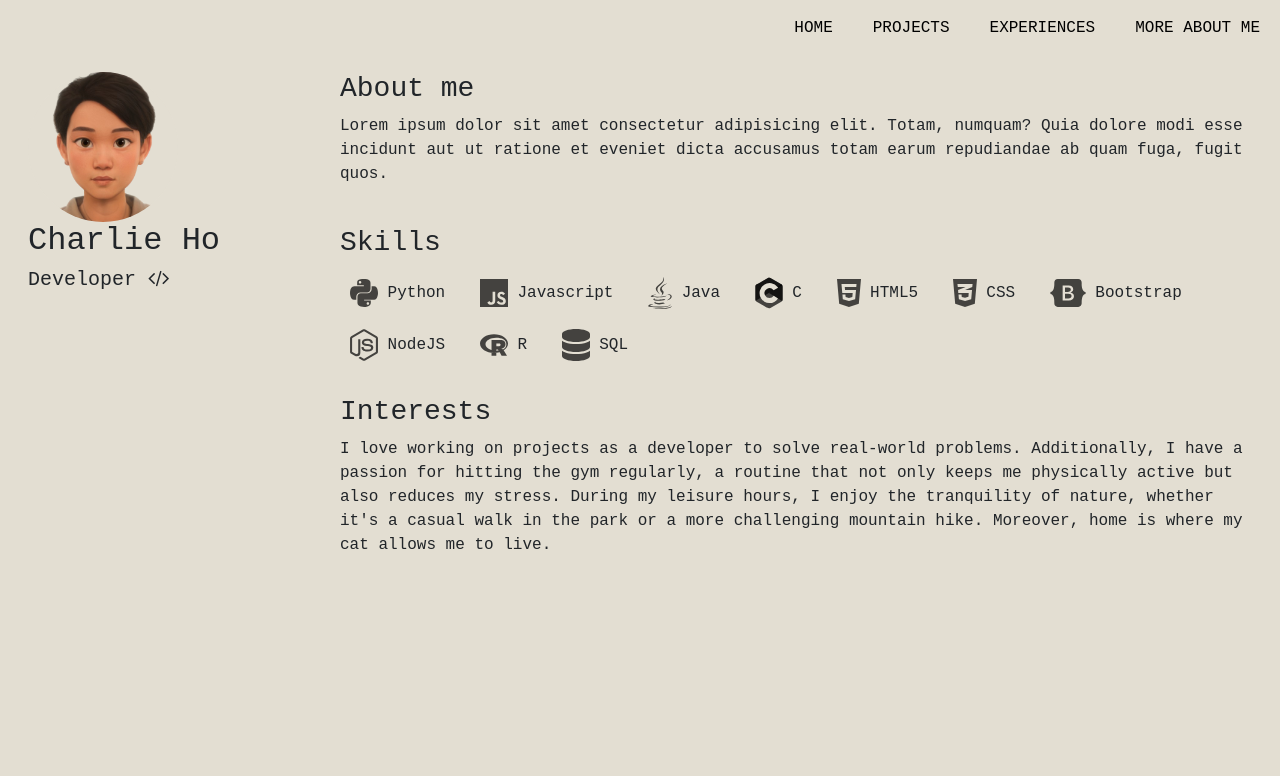
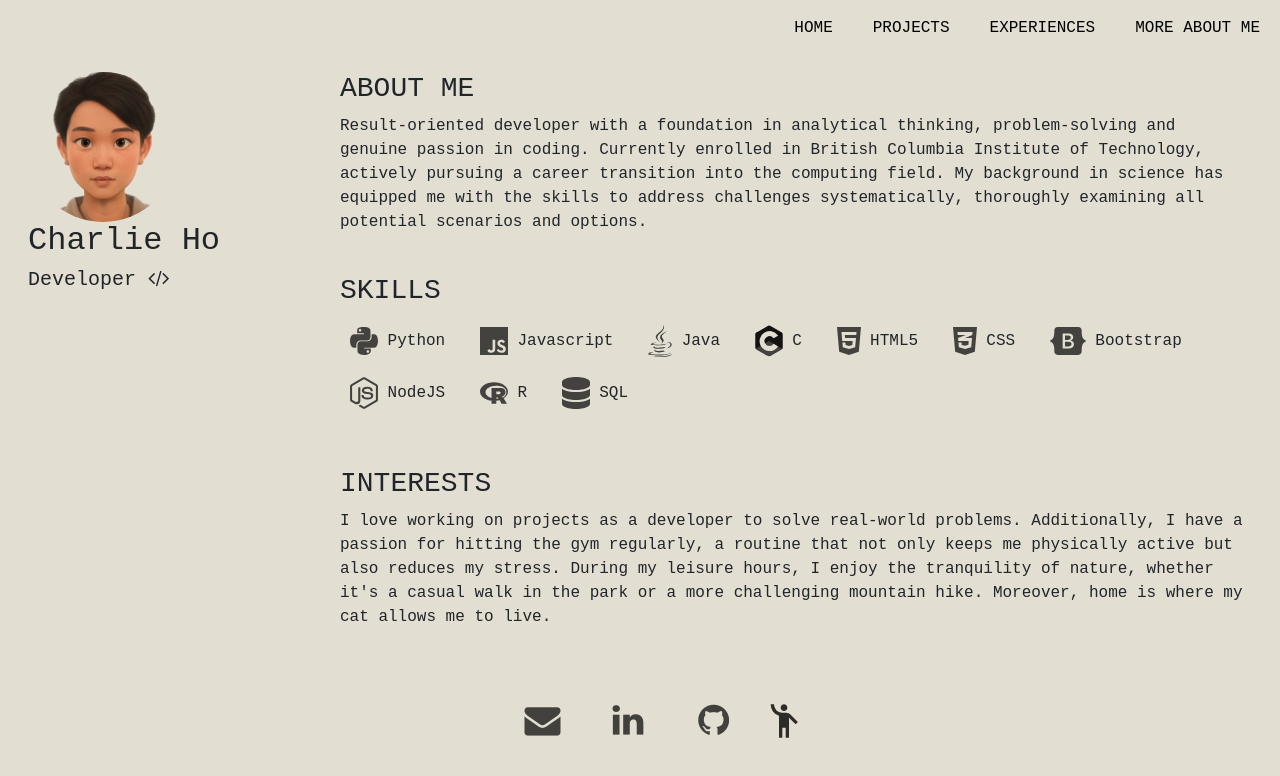
Before and after one commit to char-lie-ho/char-lie-ho.github.io, a plain HTML site: page aboutme.html in a window 1280 px wide. Drawn offline with nearby package versions, Linux system fonts and the light colour scheme.

Commit message:
Update aboutme page

```diff
--- a/aboutme.html
+++ b/aboutme.html
@@ -36,15 +36,17 @@
             </div>
             <div class="col-sm-9" id="boundary">
                 <div>
-                    <h3>About me</h3>
-                    <p>Lorem ipsum dolor sit amet consectetur adipisicing elit. Totam, numquam? Quia dolore modi esse
-                        incidunt aut ut ratione et eveniet dicta accusamus totam earum repudiandae ab quam fuga, fugit
-                        quos.
+                    <h3>ABOUT ME</h3>
+                    <p>Result-oriented developer with a foundation in analytical thinking, problem-solving and genuine
+                        passion in coding. Currently enrolled in British Columbia Institute of Technology, actively
+                        pursuing a career transition into the computing field. My background in science has equipped me
+                        with the skills to address challenges systematically, thoroughly examining all
+                        potential scenarios and options.
                     </p>
                 </div>
                 <br>
                 <div>
-                    <h3>Skills</h3>
+                    <h3>SKILLS</h3>
 
                     <div id="skillsContainer">
                         <!-- Python -->
@@ -141,9 +143,9 @@
                         </span>
                     </div>
                 </div>
-                <br>
+                <br><br>
                 <div>
-                    <h3>Interests</h3>
+                    <h3>INTERESTS</h3>
                     <p>
                         I love working on projects as a developer to solve real-world problems. Additionally, I have a
                         passion for hitting the gym regularly, a routine that not only keeps me physically active
@@ -158,7 +160,25 @@
         </div>
 
         <!-- Footer -->
-        <div id="footerPlaceholder"> </div>
+        <footer class="text-center" style="margin-top: 5vh;margin-bottom: 2vh;">
+            <div class="container">
+                <a href="mailto:tho124@my.bcit.ca" type="button"><button class="text me-4 border-0" id="footerLogo">
+                        <i class="fa fa-envelope" style="font-size:36px;opacity: 0.7;"></i>
+                    </button></a>
+                <a href="https://www.linkedin.com/in/charlie-ho-bc/" type="button"><button class="text me-4 border-0"
+                        id="footerLogo">
+                        <i class="fa fa-linkedin" style="font-size:36px;opacity: 0.7;"></i>
+                    </button></a>
+                <a href="https://github.com/char-lie-ho" type="button"><button class="text me-4 border-0"
+                        id="footerLogo">
+                        <i class="fa fa-github" style="font-size:36px;opacity: 0.7;"></i>
+                    </button></a>
+
+                <a id="clickMe" onclick="sit()">
+                    <img src="resource/images/hi.svg" id="me">
+                </a>
+            </div>
+        </footer>
 
         <script src="resource/aboutMe.js"></script>
         <script src="resource/movePerson.js"></script>
```
